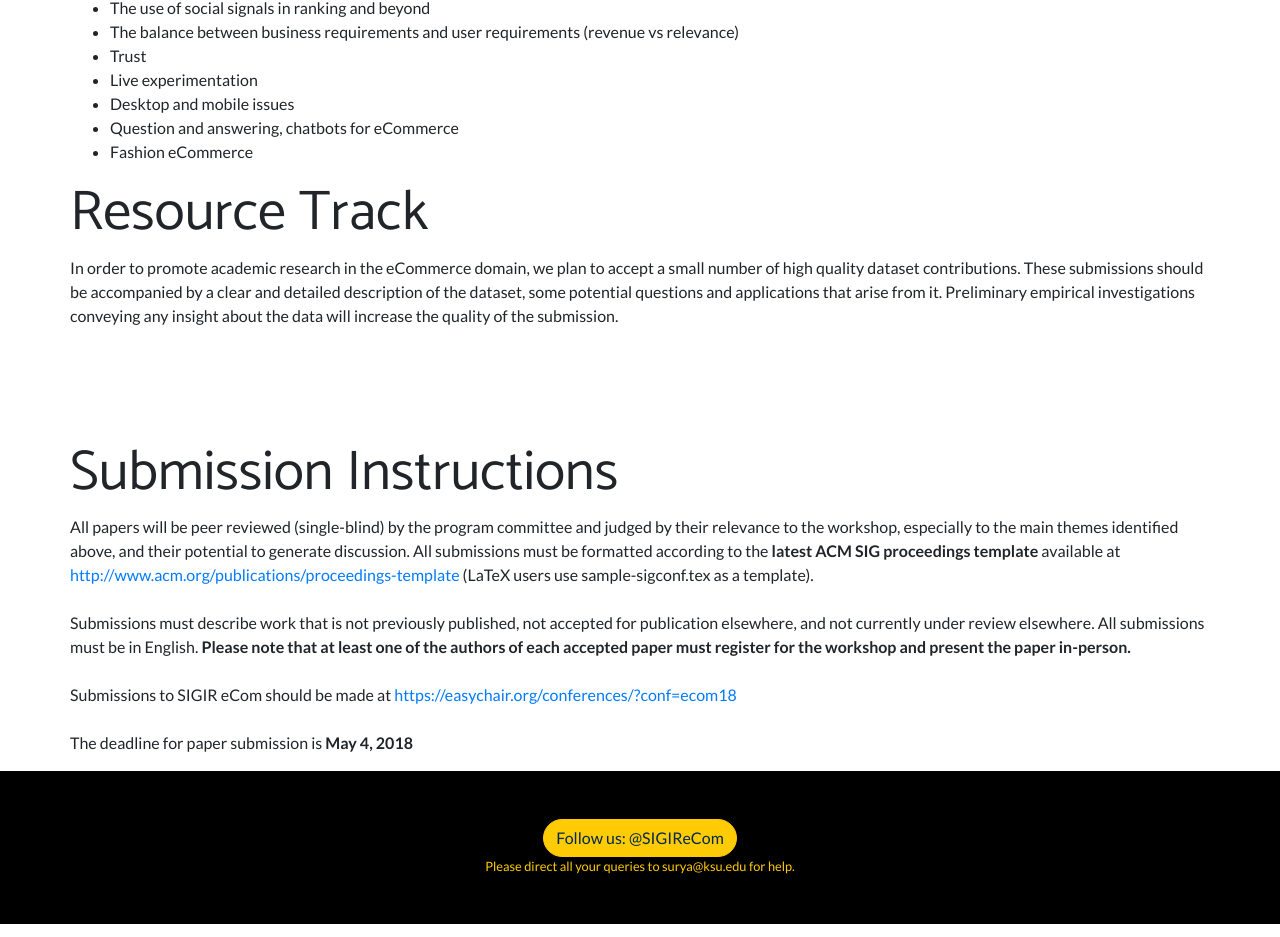
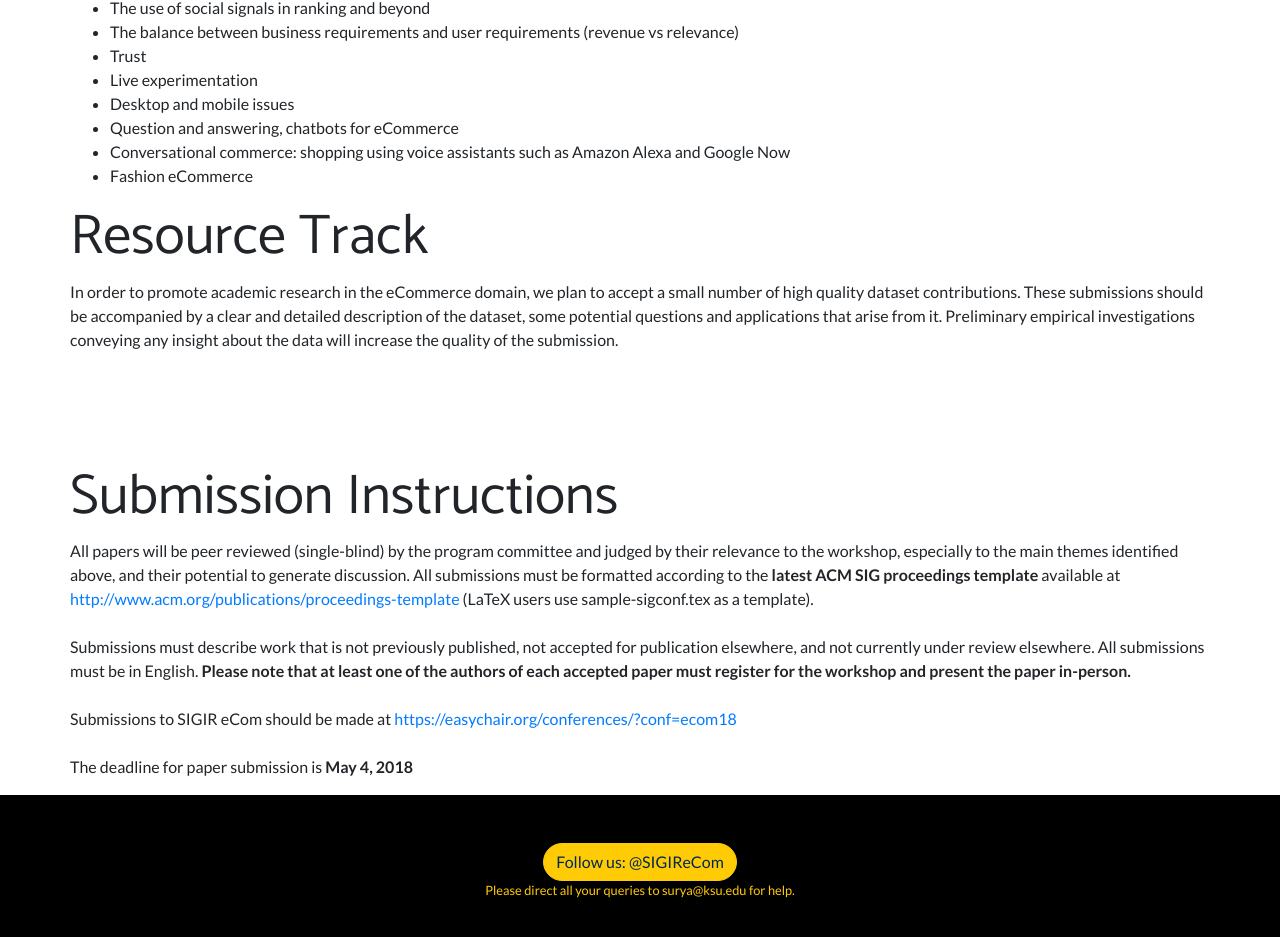
Before and after one commit to sigir-ecom/sigir-ecom.github.io, a website: page index.html in a window 1280 px wide. Shown: the part 1619-2556 px from the top of the page. Drawn offline with Linux system fonts and the light colour scheme.

Commit message:
conv commerce

```diff
--- a/index.html
+++ b/index.html
@@ -189,6 +189,7 @@
                       <li>Live experimentation</li>
                       <li>Desktop and mobile issues</li>
                       <li>Question and answering, chatbots for eCommerce</li>
+                      <li>Conversational commerce: shopping using voice assistants such as Amazon Alexa and Google Now</li>
                       <li>Fashion eCommerce</li>
 
                 </ul>
```
Also changed, not shown: 1 other file.
